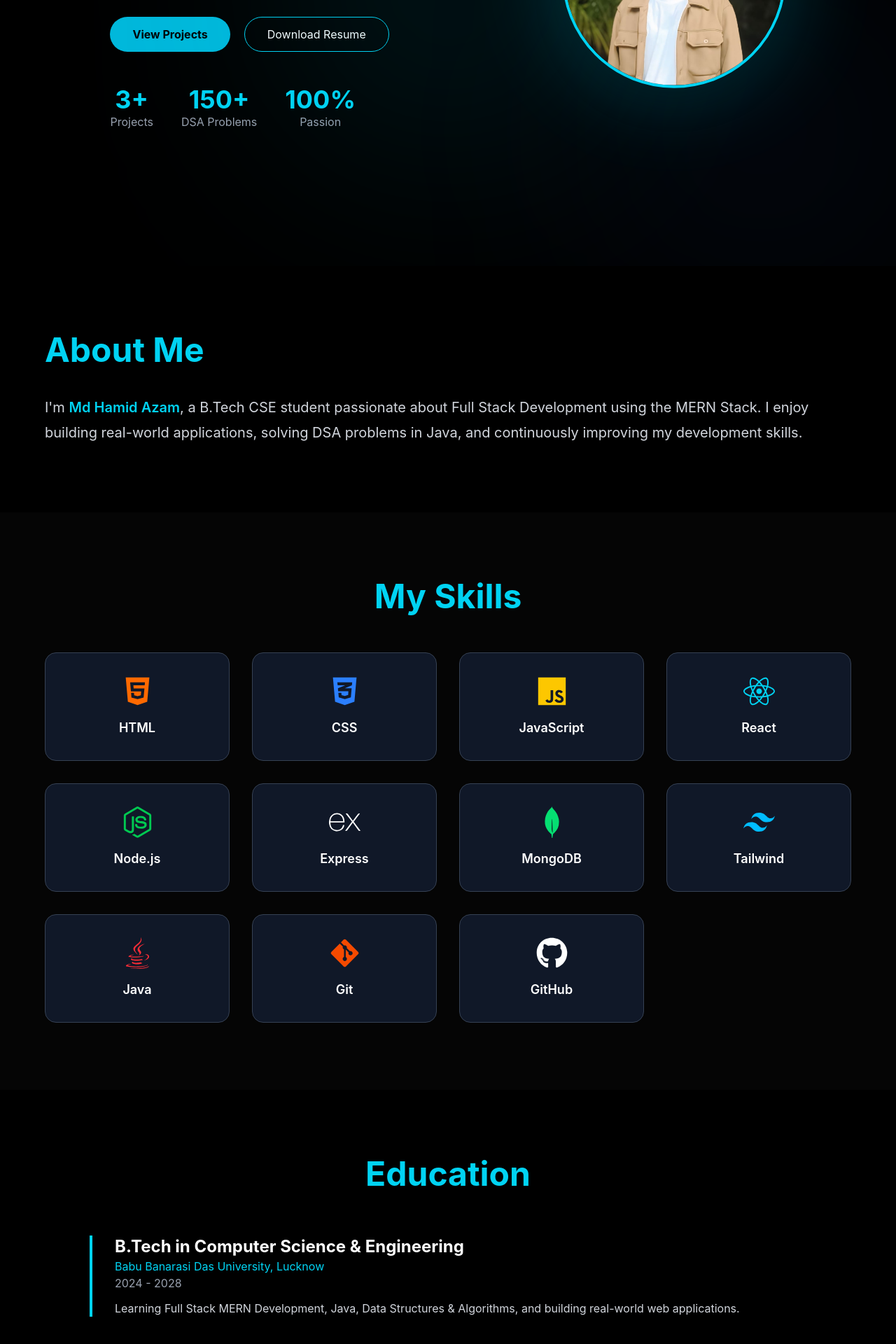
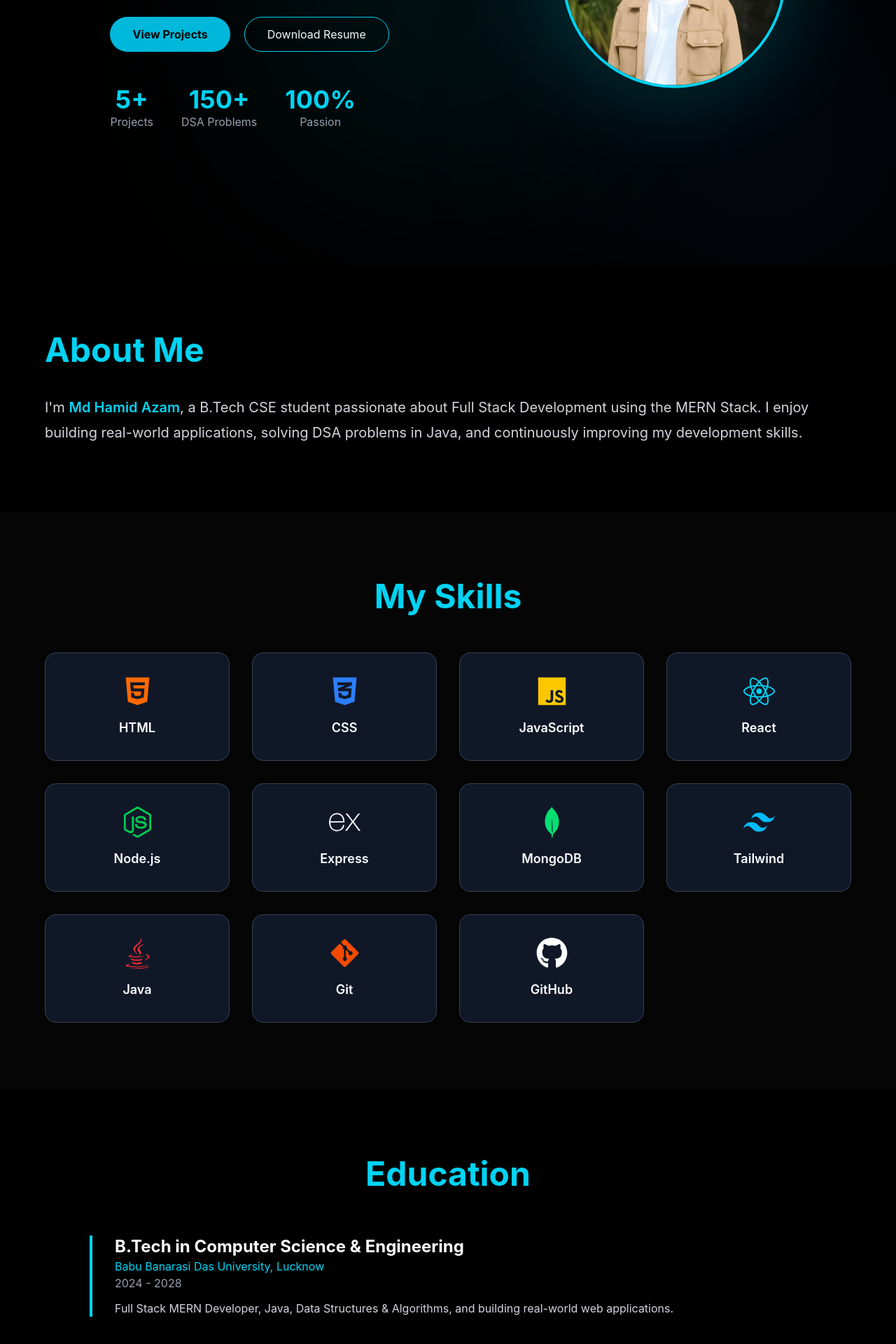
Before and after one commit to MdHamidAzam/md-hamid-portfolio, a React app: page / in a window 1280 px wide. Shown: the part 420-2340 px from the top of the page at 70% size. Built offline with nearby package versions, Linux system fonts and the light colour scheme; the HTML template or start-up script is replaced by a standard one.

Commit message:
Increasing project count

```diff
--- a/src/components/Achievements.jsx
+++ b/src/components/Achievements.jsx
@@ -4,13 +4,13 @@ function Achievements() {
   const achievements = [
     {
       icon: <FaProjectDiagram />,
-      title: "3+ Major Projects",
+      title: "5+ Major Projects",
       desc: "Built full-stack MERN and frontend applications.",
     },
     {
       icon: <FaCode />,
       title: "DSA Practice",
-      desc: "Solved 50+ Data Structures & Algorithms problems in Java.",
+      desc: "Solved 150+ Data Structures & Algorithms problems in Java.",
     },
     {
       icon: <FaLaptopCode />,
--- a/src/components/Experience.jsx
+++ b/src/components/Experience.jsx
@@ -25,7 +25,7 @@ function Experience() {
             </p>
 
             <p className="mt-3 text-gray-300">
-              Learning Full Stack MERN Development, Java, Data Structures & Algorithms, and building real-world web applications.
+              Full Stack MERN Developer, Java, Data Structures & Algorithms, and building real-world web applications.
             </p>
           </div>
 
--- a/src/components/Hero.jsx
+++ b/src/components/Hero.jsx
@@ -78,7 +78,7 @@ function Hero() {
           </div>
           <div className="flex flex-wrap justify-center lg:justify-start gap-10 mt-12">
             <div>
-              <h2 className="text-4xl font-bold text-cyan-400">3+</h2>
+              <h2 className="text-4xl font-bold text-cyan-400">5+</h2>
               <p className="text-gray-400">Projects</p>
             </div>
 
```
